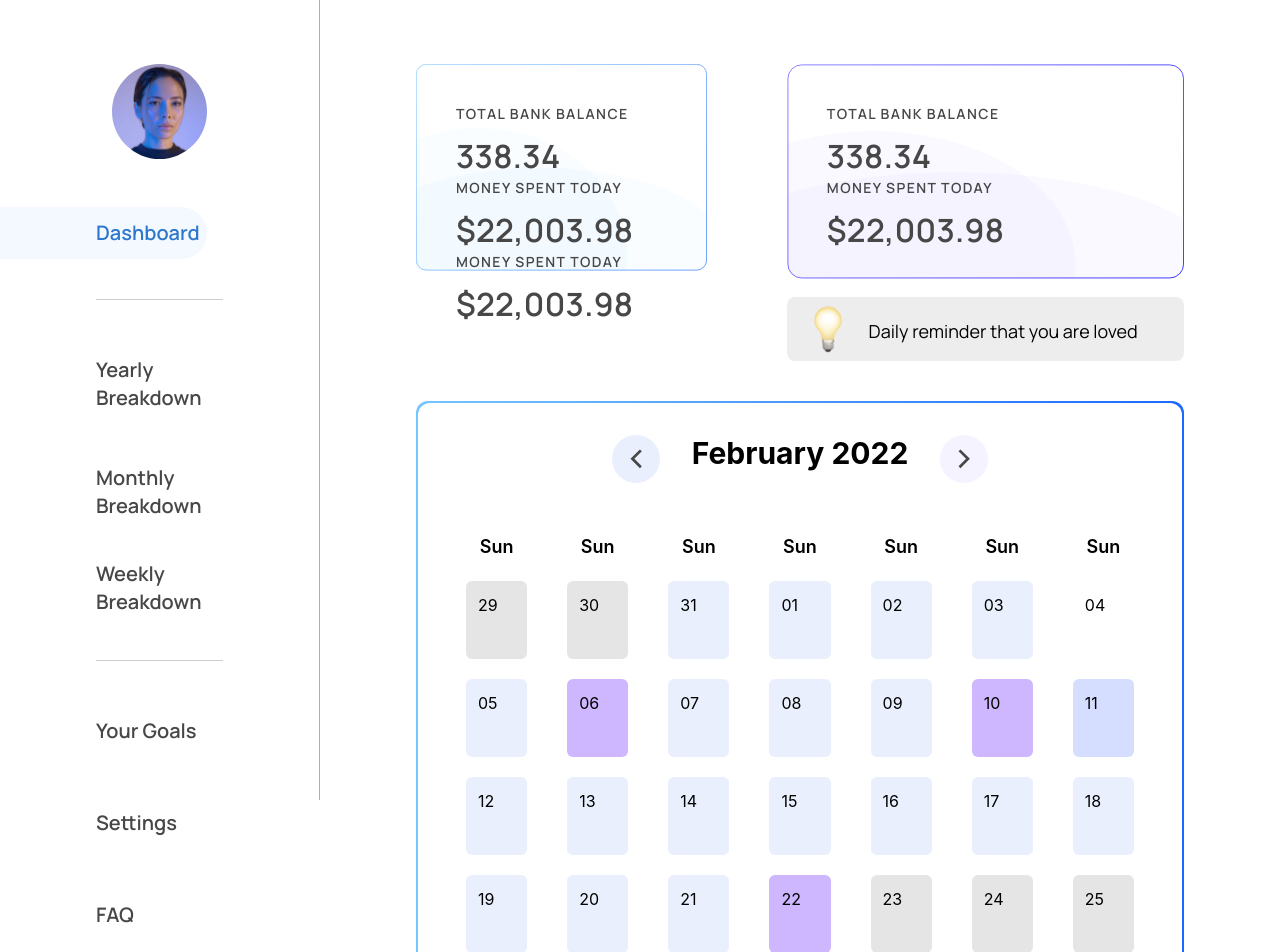
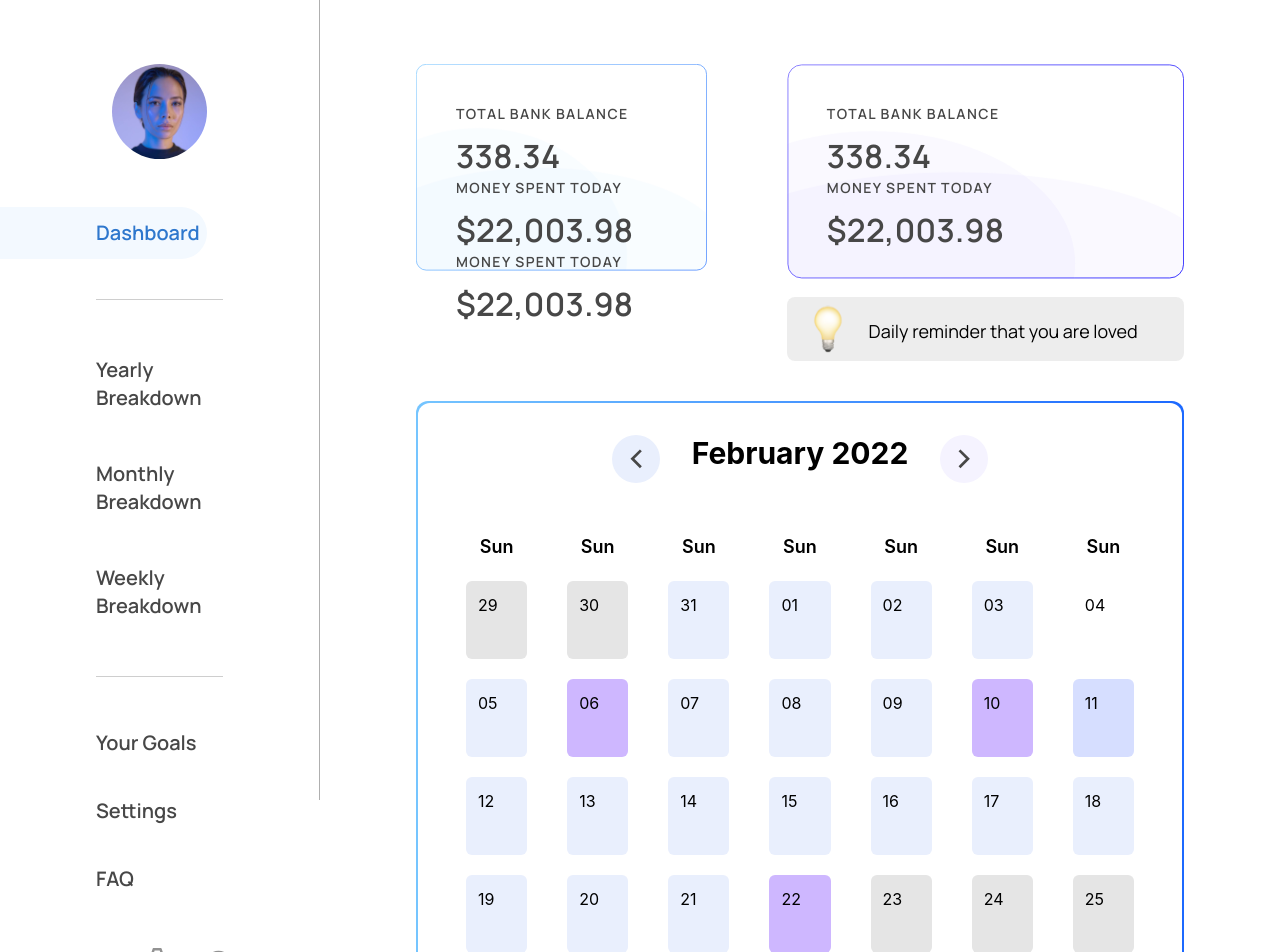
Before and after one commit to anyuan-chen/perdiem, a Next.js app: page / in a window 1280 px wide. Shown: the top 952 px of the page. Built offline with nearby package versions, Linux system fonts and the light colour scheme.

Commit message:
fixed spacing

```diff
--- a/components/shared/navbar.js
+++ b/components/shared/navbar.js
@@ -43,7 +43,7 @@ export default function Navbar() {
 
       <hr className="mx-24 border-dividerGray"></hr>
 
-      <ul className="flex flex-col  text-textGray pr-16 pt-10 space-y-8 pb-10">
+      <ul className="flex flex-col  text-textGray pr-16 pt-10 space-y-4 pb-10">
         <button className=" w-full">
           <motion.div
             className={`py-4 rounded-r-full ${
@@ -67,7 +67,7 @@ export default function Navbar() {
 
         <button className=" w-full">
           <motion.div
-            className={`py-1 rounded-r-full ${
+            className={`py-4 rounded-r-full ${
               router.route === "/breakdown/" ? highlightStyling : ""
             }`}
             whileHover={{
@@ -88,7 +88,7 @@ export default function Navbar() {
 
         <button className=" w-full">
           <motion.div
-            className={`py-1 rounded-r-full ${
+            className={`py-4 rounded-r-full ${
               router.route === "/breakdown/weekly" ? highlightStyling : ""
             }`}
             whileHover={{
@@ -109,10 +109,10 @@ export default function Navbar() {
       </ul>
       <hr className="mx-24 border-dividerGray"></hr>
 
-      <ul className="text-textGray pt-10 space-y-8 pb-10">
+      <ul className="text-textGray pt-10 space-y-4 pb-10">
         <button className=" w-full">
           <motion.div
-            className={`py-4 rounded-r-full ${
+            className={`py-3 rounded-r-full ${
               router.route === "/goals" ? highlightStyling : ""
             }`}
             whileHover={{
@@ -132,7 +132,7 @@ export default function Navbar() {
         </button>
         <button className=" w-full">
           <motion.div
-            className={`py-4 rounded-r-full ${
+            className={`py-3 rounded-r-full ${
               router.route === "/settings" ? highlightStyling : ""
             }`}
           >
@@ -149,7 +149,7 @@ export default function Navbar() {
         </button>
         <button className=" w-full ">
           <motion.div
-            className={`py-4 rounded-r-full ${
+            className={`py-3 rounded-r-full ${
               router.route === "/faq" ? highlightStyling : ""
             }`}
             whileHover={{
```
Also changed, not shown: 1 other file (tests, documents, lock files or other folders).
